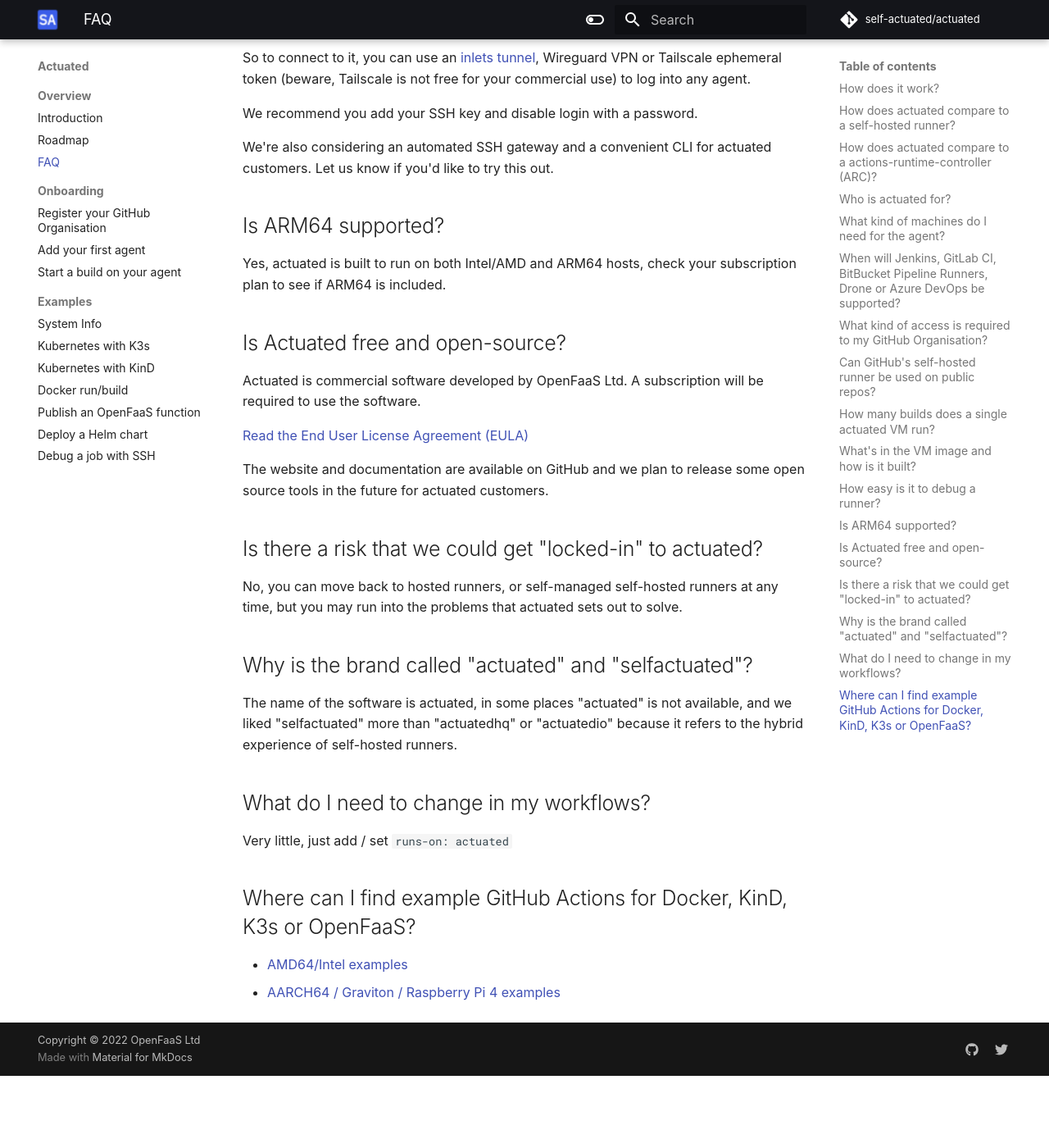
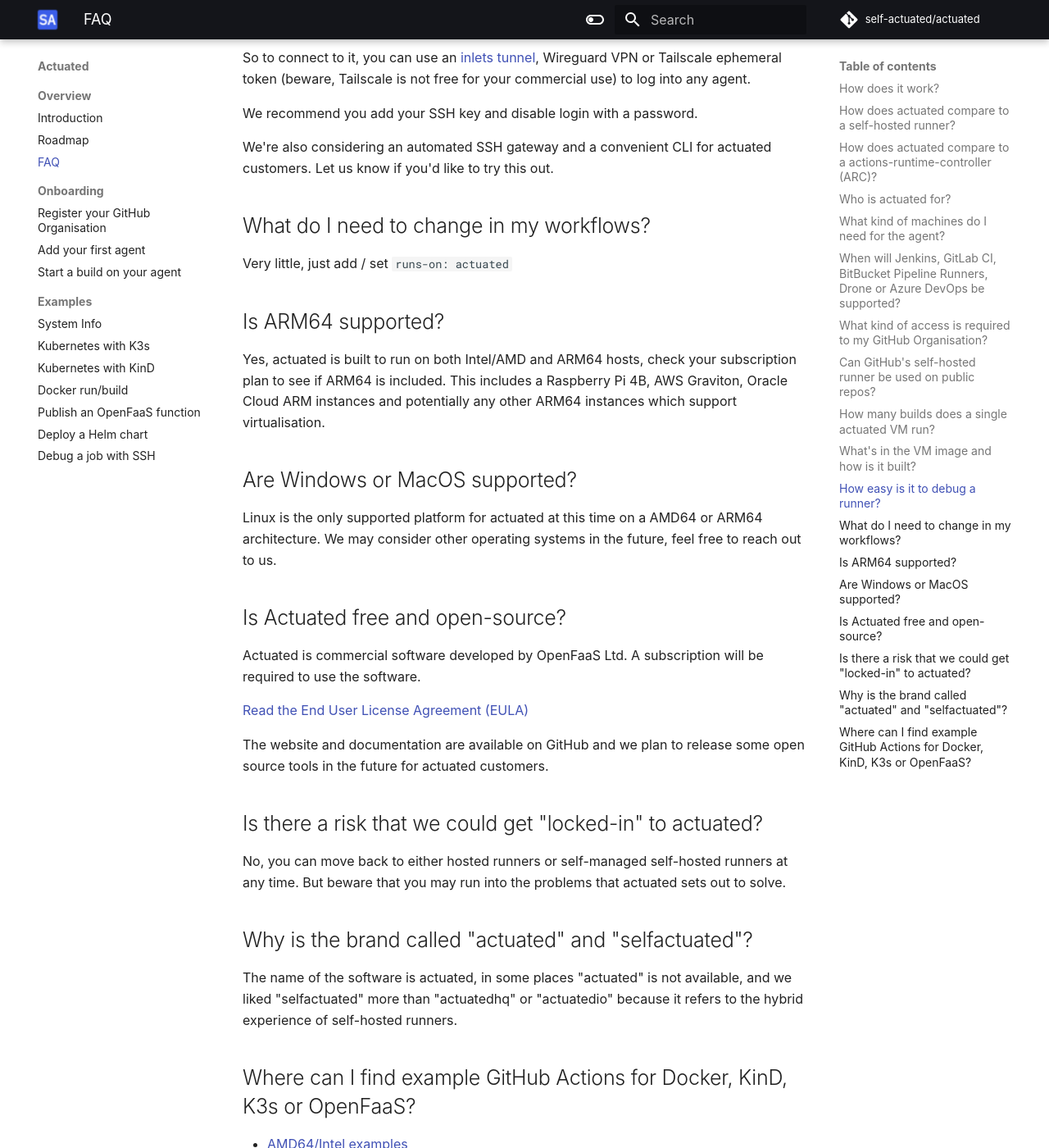
Before and after one commit to welteki/docs.actuated.dev, an MkDocs documentation site: the page built from docs/faq.md, in a window 1280 px wide and 1400 px high, scrolled down 4142 px. Shown: the whole window at 82% size. Built offline with MkDocs 1.6.1 and Material for MkDocs 9.7.7, drawn with Linux system fonts in a browser that asks for light colours; some web fonts are replaced; before the commit the page ends 5454 px from its top, so only the background shows below that.

Commit message:
Add note on Windows/MacOS
Signed-off-by: Alex Ellis (OpenFaaS Ltd) <alexellis2@gmail.com>

```diff
--- a/docs/faq.md
+++ b/docs/faq.md
@@ -113,9 +113,17 @@
 
 We're also considering an automated SSH gateway and a convenient CLI for actuated customers. Let us know if you'd like to try this out.
 
+## What do I need to change in my workflows?
+
+Very little, just add / set `runs-on: actuated`
+
 ## Is ARM64 supported?
 
-Yes, actuated is built to run on both Intel/AMD and ARM64 hosts, check your subscription plan to see if ARM64 is included.
+Yes, actuated is built to run on both Intel/AMD and ARM64 hosts, check your subscription plan to see if ARM64 is included. This includes a Raspberry Pi 4B, AWS Graviton, Oracle Cloud ARM instances and potentially any other ARM64 instances which support virtualisation.
+
+## Are Windows or MacOS supported?
+
+Linux is the only supported platform for actuated at this time on a AMD64 or ARM64 architecture. We may consider other operating systems in the future, feel free to reach out to us.
 
 ## Is Actuated free and open-source?
 
@@ -127,16 +135,12 @@
 
 ## Is there a risk that we could get "locked-in" to actuated?
 
-No, you can move back to hosted runners, or self-managed self-hosted runners at any time, but you may run into the problems that actuated sets out to solve.
+No, you can move back to either hosted runners or self-managed self-hosted runners at any time. But beware that you may run into the problems that actuated sets out to solve.
 
 ## Why is the brand called "actuated" and "selfactuated"?
 
 The name of the software is actuated, in some places "actuated" is not available, and we liked "selfactuated" more than "actuatedhq" or "actuatedio" because it refers to the hybrid experience of self-hosted runners.
 
-## What do I need to change in my workflows?
-
-Very little, just add / set `runs-on: actuated`
-
 ## Where can I find example GitHub Actions for Docker, KinD, K3s or OpenFaaS?
 
 * [AMD64/Intel examples](https://github.com/actuated-samples)
```
